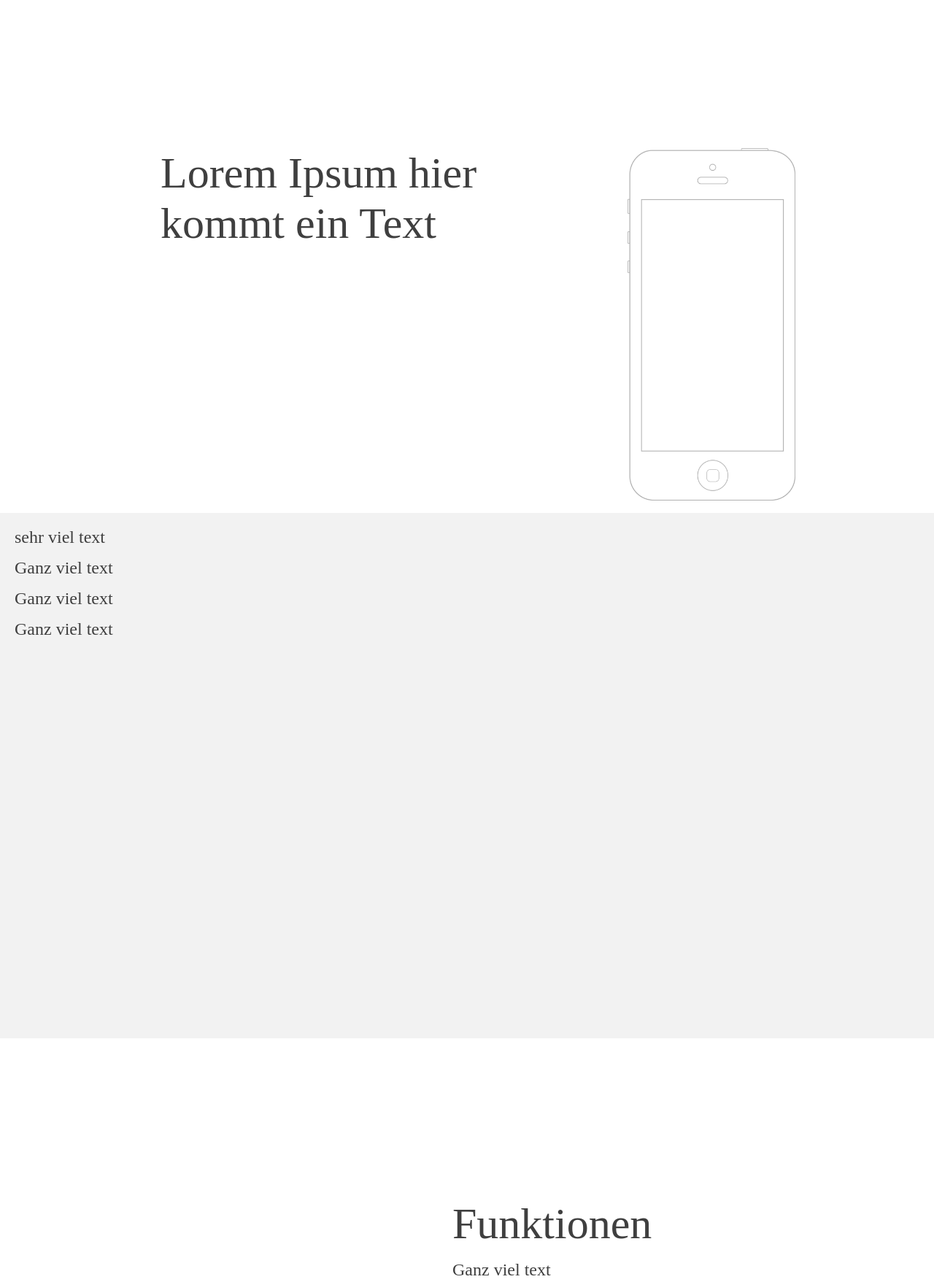
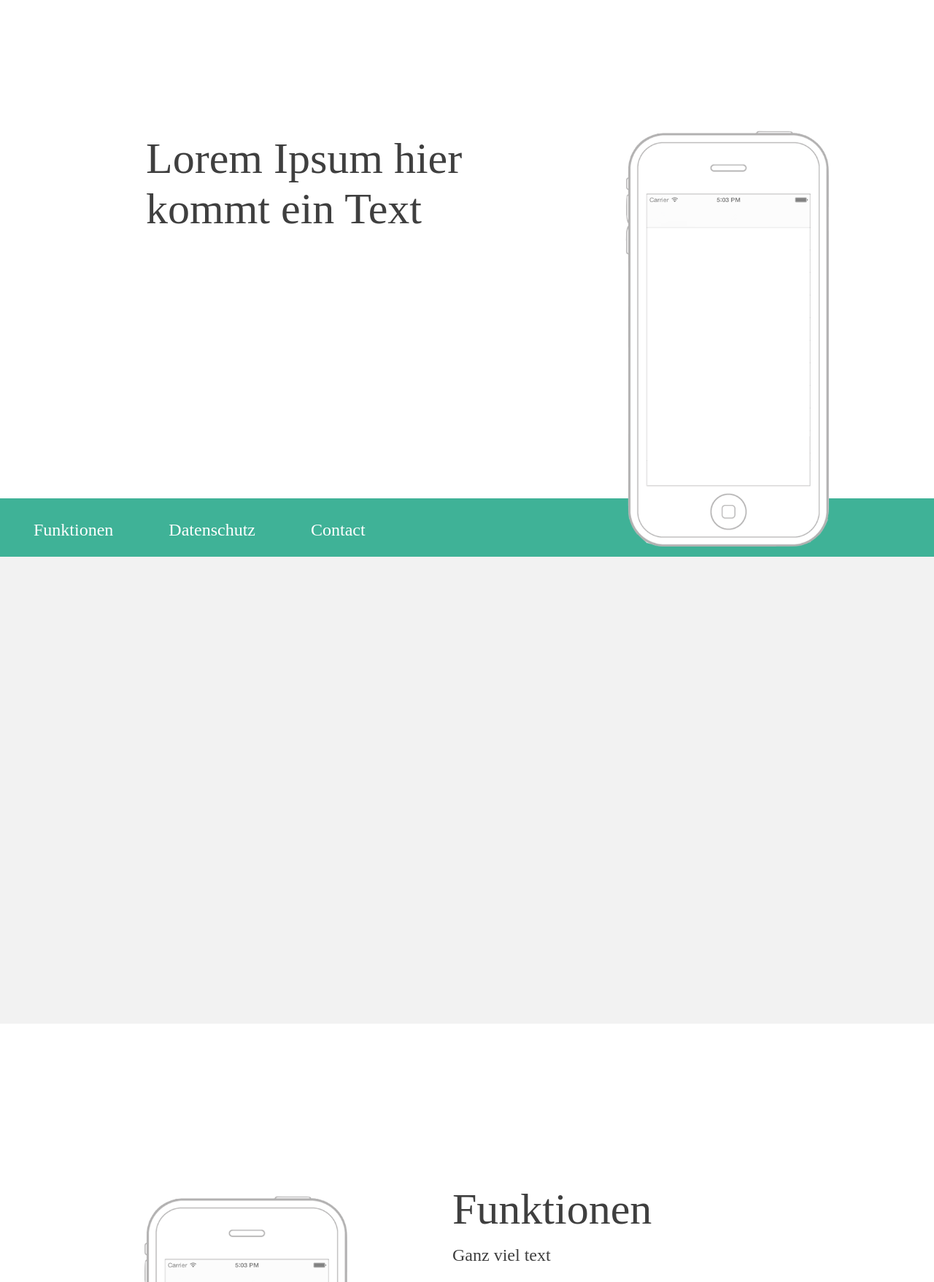
Before and after one commit to essaha/Website-Programmiersprachen, a plain HTML site: page index.html in a window 1280 px wide. Shown: the part 17-1774 px from the top of the page at 73% size. Drawn offline with Linux system fonts and the light colour scheme.

Commit message:
initial version

```diff
--- a/index.html
+++ b/index.html
@@ -9,39 +9,54 @@
 		<section class ="hauptSection">
 			<h1 class="Satz">Lorem Ipsum hier kommt ein Text</h1>
 			<div class="iphonehead">
-				<img  src="template.png" alt="bild" width= "100%" height="100%">
+				<img  src="templatee.png" alt="bild" width= "100%" height="100%">
 			</div>
+		</section>
+				<nav>
+                    <ul class="menue"><h6>
+                        <li><a href="#heading1">Funktionen</a></li>
+                        <li><a href="#heading2">Datenschutz</a></li>
+                        <li><a href="#heading3">Contact</a></li>
+                    </h6></ul>
+                </nav>
+
+	<section class ="Iconset">
+
 		</section>
 
 
-	<section class ="Iconset">
-		<p>sehr viel text</p>
-		<p>Ganz viel text</p>
-		<p>Ganz viel text</p>
-		<p>Ganz viel text</p>
-	</section>
+	<section class ="FunktionenEins">
+		<div class="iphonezwei">
+				<img  src="templatee.png" alt="bild" width= "100%" height="100%">
+			</div>
+		<article class="Einnahmen">
 
-
-	<section class ="FunktionenEins">
-		<article class="Einnahmen">
-			<h2>Funktionen</h2>
+			<h2 id="heading1">Funktionen</h2>
 			<p>Ganz viel text</p>
-
 		</article>
 	</section>
 
 	<section class ="FunktionenZwei">
+		<div class="iphonehead">
+				<img  src="templatee.png" alt="bild" width= "100%" height="100%">
+			</div>
+
 		<article class="Kategorie" >
 			<h3>Funktionen</h3>
 			<p>Ganz viel text</p>
 			<p>Ganz viel text</p>
 			<p>Ganz viel text</p>
+
 		</article>
+
 	</section>
 
 
 	<section class ="FunktionenDrei">
-		<article class="Etats">
+		<div class="iphonezwei">
+				<img  src="templatee.png" alt="bild" width= "100%" height="100%">
+			</div>
+		<article class="Einnahmen">
 			<h4>Funktionen</h4>
 			<p>Ganz viel text</p>
 			<p>Ganz viel text</p>
@@ -53,7 +68,7 @@
 	</section>
 
 	<section class ="Datenschutz">
-		<article class="Schutz">
+		<article id="heading2" class="Schutz">
 			<h5>Datenschutz</h5>
 			<p>Ganz viel text etwas länger bla</p>
 			<p>Ganz viel text etwas länger bla</p>
@@ -61,7 +76,7 @@
 		</article>
 	</section>
 
-	<section class ="Update">
+	<section id="heading3"class ="Update">
 		<article>
 			<p>Ganz viel text</p>
 			<p>Ganz viel text</p>
--- a/style.css
+++ b/style.css
@@ -88,11 +88,50 @@ h5{
 
  }
 
+h6{
+		font-size: 24px;
+	margin:0px auto 0px auto;
+	font-weight: lighter;
 
 
 
+}
 
 
+nav ul    {
+    margin-top: -20px;
+
+    padding: 0px;
+
+
+
+}
+
+nav ul li    {
+
+    margin: 0;
+    margin-left: 16px;
+    float: left;
+
+    list-style: none;
+    text-align: center;
+}
+
+nav ul li a    {
+    display: block;
+    padding: 30px;
+
+    color: #FFFFFF ;
+    text-decoration: none;
+}
+
+
+.menue{
+	height:80px;
+	    background-color:#3fb297;
+
+
+}
 /*layout*/
 
 
@@ -105,7 +144,7 @@ body {
 	height:720px;
 	margin: 0px auto 0px auto;
 	background-color: #FFF;
-	padding: 20px;
+
 }
 .Satz{
 	width:700px;
@@ -114,17 +153,27 @@ body {
 	float:left;
 }
 .iphonehead{
-	padding-top: 200px;
-	padding-right: 170px;
-	width: 400px;
+	padding-top: 180px;
+	position: relative;
+	z-index: 0;
+	width: 500px;
 	float:right;
 
 }
 
+.iphonezwei{
+	padding-top: 200px;
+	padding-left: 100px;
+	width: 600px;
+	float:left;
+
+}
+
+
 
 .Iconset{
 	width: 1280px;
-	height:720px;
+	height:640px;
 	margin: 0px auto 0px auto;
 	background-color: #f2f2f2;
 	padding: 20px;
@@ -154,12 +203,7 @@ body {
 
 }
 
-.iphoneeinnhamen{
-	padding-top: 200px;
-	width: 400px;
-	float:left;
 
-}
 
 
 .Kategorie{
```
Also changed, not shown: templatee.png (added), 1 other file.
